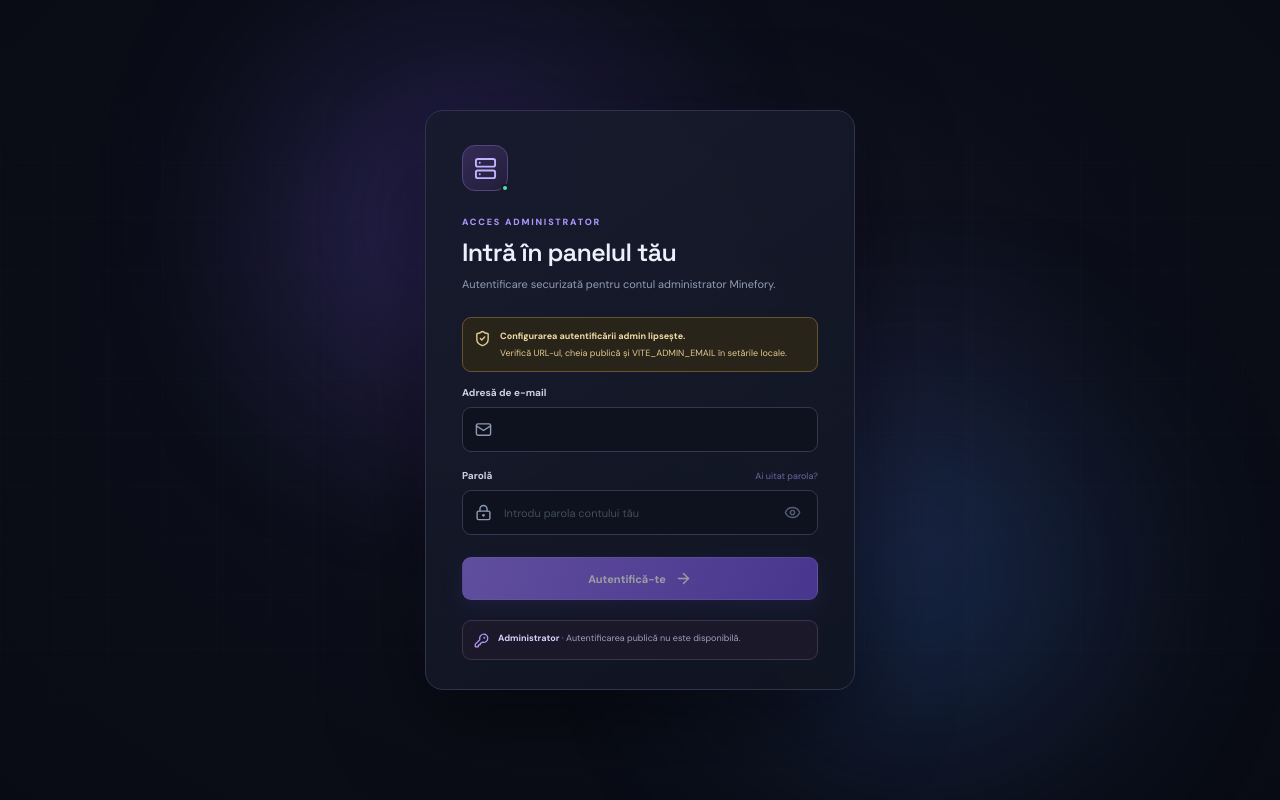
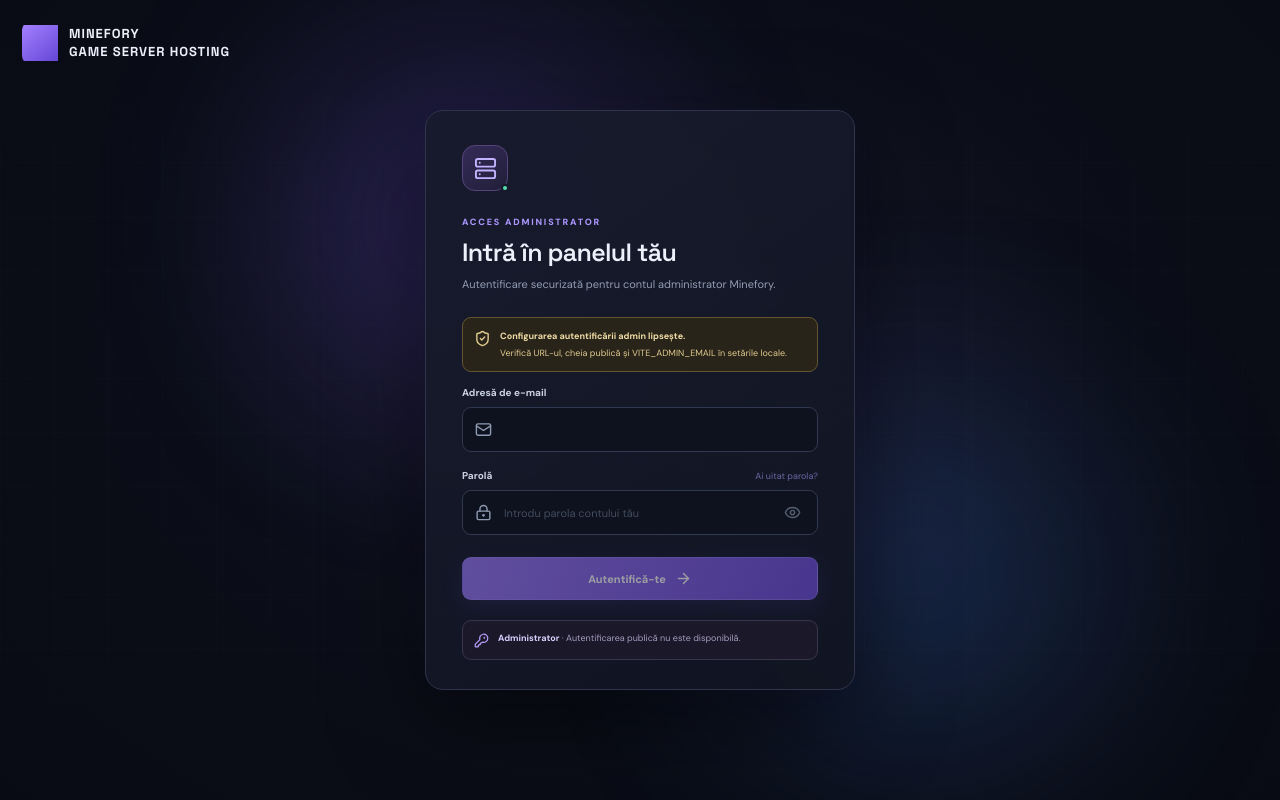
Before and after one commit to rotarimihai200964-bot/minefory, a React (Vite) app: page / in a window 1280 px wide. Built offline with nearby package versions, Linux system fonts and the light colour scheme; no server answers.

Commit message:
Add Minefory branding to login screen

```diff
--- a/src/index.css
+++ b/src/index.css
@@ -21,6 +21,8 @@ button:focus-visible, input:focus-visible, a:focus-visible { outline: 2px solid
 .auth-loading { min-height: 100vh; display: flex; flex-direction: column; align-items: center; justify-content: center; gap: 15px; background: radial-gradient(ellipse at 50% 43%,#19182c 0,#0b0e18 53%,#080b13 100%); color: #aeb8cc; font-size: 11px; }
 .welcome-mark { width: 48px; height: 48px; display: grid; place-items: center; margin: 0; border: 1px solid #58497f; border-radius: 15px; background: #25203b; color: #b7a3ff; }
 .login-screen { position: relative; min-height: 100vh; overflow: hidden; display: flex; align-items: center; justify-content: center; padding: 32px 20px; background: radial-gradient(ellipse at 50% 43%,#19182c 0,#0b0e18 53%,#080b13 100%); }
+.login-brand { position: absolute; top: 20px; left: 22px; display: flex; align-items: center; gap: 11px; z-index: 2; }.login-brand .brand-mark { width: 36px; height: 36px; border-radius: 11px; }.login-brand b { display: block; color: #edf0fb; font: 700 13px 'Space Grotesk'; letter-spacing: 1px; }.login-brand span { display: block; margin-top: 3px; color: #8490a9; font-size: 8px; letter-spacing: 1.6px; }
+.login-screen::after { content: "MINEFORY\A GAME SERVER HOSTING"; white-space: pre; position: absolute; top: 20px; left: 22px; z-index: 2; padding: 5px 0 5px 47px; min-height: 36px; display: flex; align-items: center; border-radius: 11px; background: linear-gradient(140deg,#a480ff,#6547d7) left center / 36px 36px no-repeat; color: #edf0fb; font: 700 13px/1.35 'Space Grotesk'; letter-spacing: 1px; }
 .login-screen::before { content: ''; position: absolute; inset: 0; opacity: .14; background-image: linear-gradient(#9297ba1c 1px,transparent 1px),linear-gradient(90deg,#9297ba1c 1px,transparent 1px); background-size: 54px 54px; mask-image: linear-gradient(transparent,#000 20%,#000 80%,transparent); pointer-events: none; }
 .login-glow { position: absolute; width: 310px; height: 310px; border-radius: 50%; filter: blur(100px); opacity: .22; pointer-events: none; animation: glow-drift 9s ease-in-out infinite alternate; }
 .login-glow-one { background: #7556eb; top: 10%; left: calc(50% - 360px); }
```
